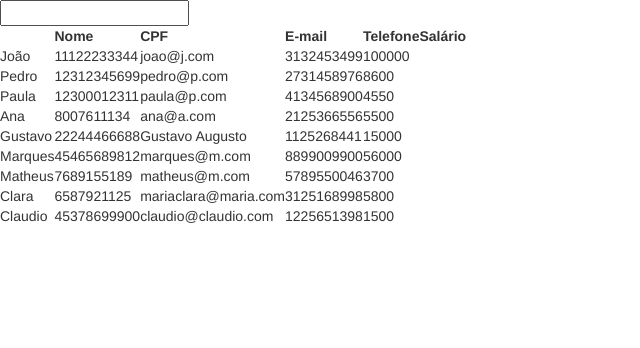
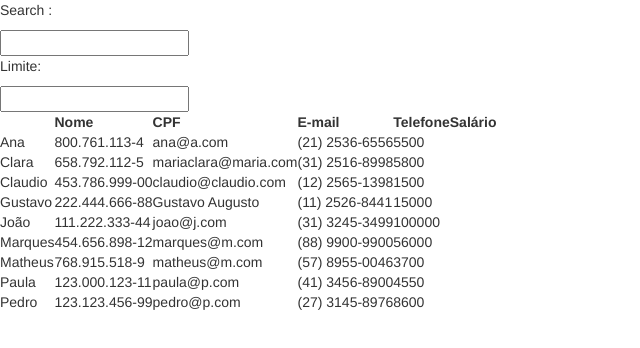
Before and after one commit to clapscofield/E11-AngularJS, a plain HTML site: page angular-filtros/index.html in a window 1280 px wide. Shown: the whole page, without its empty margins (0-640 px from the left). Drawn offline with nearby package versions, Linux system fonts and the light colour scheme.

Commit message:
Filtros - Completo

```diff
--- a/angular-filtros/app.js
+++ b/angular-filtros/app.js
@@ -1,4 +1,41 @@
 var app = angular.module('FuncionariosApp', []);
+
+app.filter('cpf', function() {
+    return function(input) {
+      var str = input + '';
+      if(str.length <= 11){
+        str = str.replace(/\D/g, '');
+        str = str.replace(/(\d{3})(\d)/, "$1.$2");
+        str = str.replace(/(\d{3})(\d)/, "$1.$2");
+        str = str.replace(/(\d{3})(\d{1,2})$/, "$1-$2");
+      }
+      return str;
+    };
+ });
+
+app.filter('tel', function() {
+    return function(number) {
+       if (!number) { return ''; }
+            number = String(number);
+            number = number.replace(/[^0-9]*/g, '');
+            var formattedNumber = number;
+
+            var c = '';
+
+
+            var area = number.substring(0, 2);
+            var front = number.substring(2, 6);
+            var end = number.substring(6, 10);
+
+            if (front) {
+                formattedNumber = (c + "(" + area + ") " + front);
+            }
+            if (end) {
+                formattedNumber += ("-" + end);
+            }
+            return formattedNumber;
+        };
+ });
 
 app.controller('FuncionariosController', function() {
 
--- a/angular-filtros/index.html
+++ b/angular-filtros/index.html
@@ -10,7 +10,8 @@
   </head>
   <body ng-app="FuncionariosApp" ng-controller="FuncionariosController as funcCtrl">
 
-    <input type="text" ng-model="searchInput">
+     <p> Search : </p><input type="text" ng-model="searchInput">
+     <p> Limite: </p><input type="text" ng-model="limite">
 
     <table>
       <th>
@@ -30,21 +31,26 @@
           <b>Salário</b>
         </td>
       </th>
-      <tr ng-repeat="employee in funcCtrl.employees">
+      <tr ng-repeat="employee in funcCtrl.employees | filter: searchInput  | orderBy : 'name' | limitTo: limite">
         <td>
           {{employee.name}}
+          <br>
         </td>
         <td>
-          {{employee.cpf}}
+          {{employee.cpf | cpf}}
+          <br>
         </td>
         <td>
           {{employee.email}}
+          <br>
         </td>
         <td>
-          {{employee.phone}}
+          {{employee.phone | tel}}
+          <br>
         </td>
         <td>
           {{employee.salary}}
+          <br>
         </td>
       </tr>
     </table>
```
